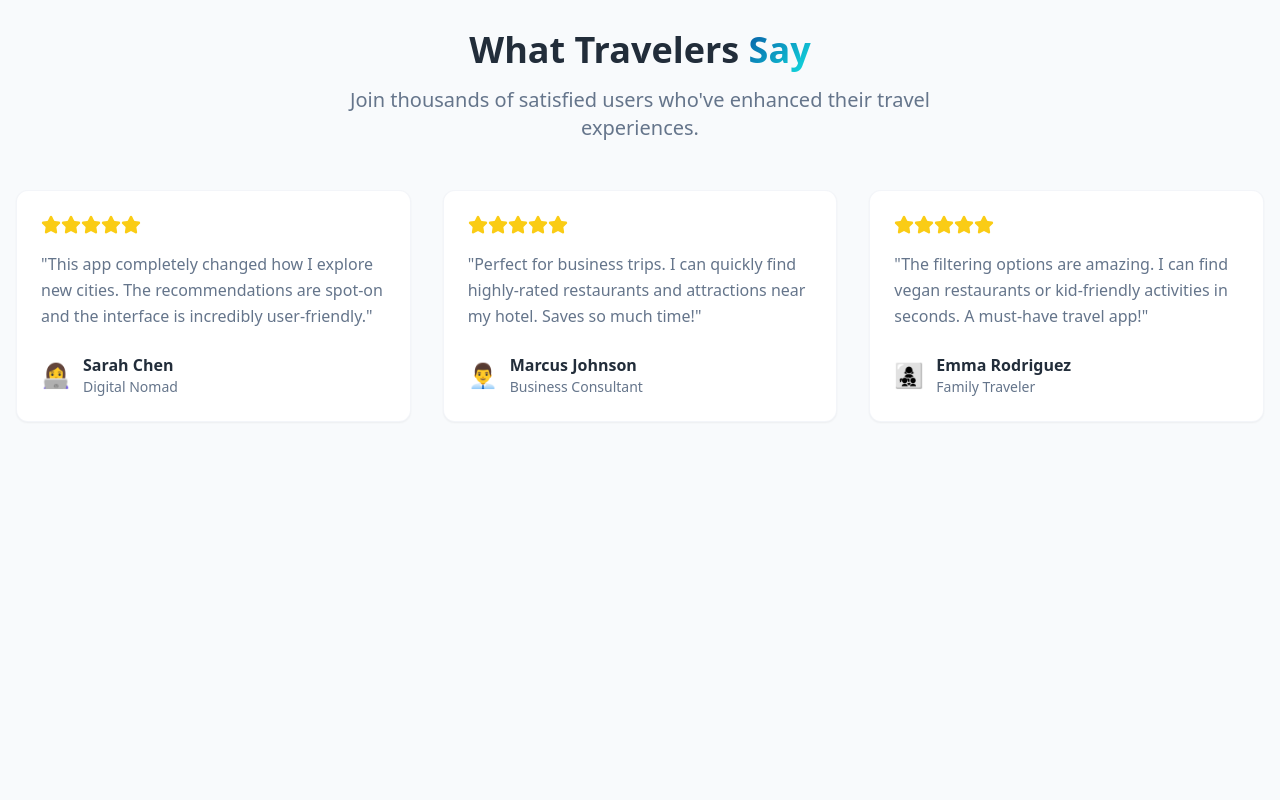
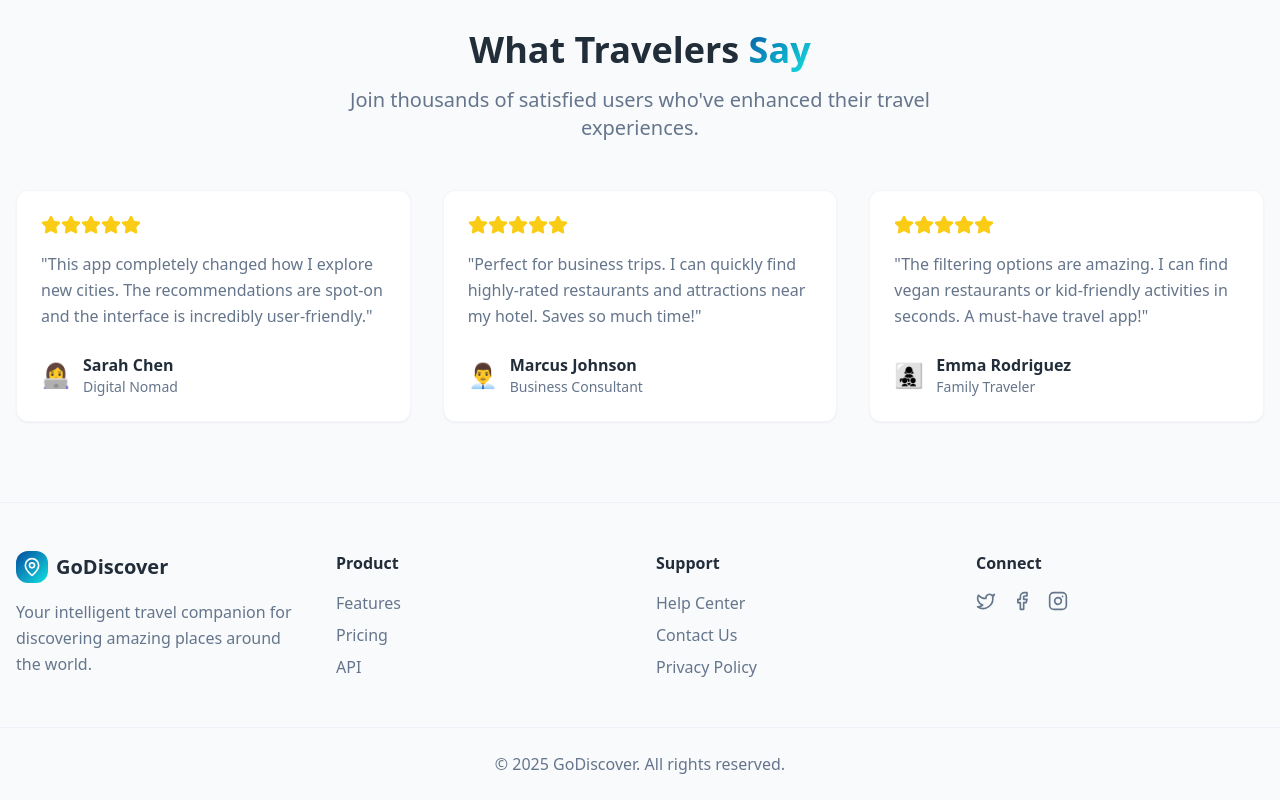
Before and after one commit to behnamac/go-discover-app, a React (Vite) app: page / in a window 1280 px wide. Shown: the part 2431-3231 px from the top of the page. Before the commit the page ends 2933 px from the top, so only its background shows below. Built offline with nearby package versions, Linux system fonts and the light colour scheme.

Commit message:
Add Footer component to Index page

```diff
--- /dev/null
+++ b/src/components/Layout/Footer.tsx
@@ -0,0 +1,112 @@
+import { MapPin, Twitter, Facebook, Instagram } from "lucide-react";
+
+const Footer = () => {
+  return (
+    <footer className="bg-background border-t border-border/40">
+      {/* Main Footer Content */}
+      <div className="container mx-auto px-4 py-12">
+        <div className="grid grid-cols-1 md:grid-cols-4 gap-8">
+          {/* Company Information */}
+          <div className="space-y-4">
+            <div className="flex items-center space-x-2">
+              <div className="flex items-center justify-center h-8 w-8 rounded-lg bg-gradient-hero">
+                <MapPin className="h-5 w-5 text-primary-foreground" />
+              </div>
+              <span className="text-xl font-bold text-foreground">
+                GoDiscover
+              </span>
+            </div>
+            <p className="text-muted-foreground leading-relaxed">
+              Your intelligent travel companion for discovering amazing places around the world.
+            </p>
+          </div>
+
+          {/* Product Links */}
+          <div className="space-y-4">
+            <h3 className="font-semibold text-foreground">Product</h3>
+            <ul className="space-y-2">
+              <li>
+                <a href="#" className="text-muted-foreground hover:text-foreground transition-colors">
+                  Features
+                </a>
+              </li>
+              <li>
+                <a href="#" className="text-muted-foreground hover:text-foreground transition-colors">
+                  Pricing
+                </a>
+              </li>
+              <li>
+                <a href="#" className="text-muted-foreground hover:text-foreground transition-colors">
+                  API
+                </a>
+              </li>
+            </ul>
+          </div>
+
+          {/* Support Links */}
+          <div className="space-y-4">
+            <h3 className="font-semibold text-foreground">Support</h3>
+            <ul className="space-y-2">
+              <li>
+                <a href="#" className="text-muted-foreground hover:text-foreground transition-colors">
+                  Help Center
+                </a>
+              </li>
+              <li>
+                <a href="#" className="text-muted-foreground hover:text-foreground transition-colors">
+                  Contact Us
+                </a>
+              </li>
+              <li>
+                <a href="#" className="text-muted-foreground hover:text-foreground transition-colors">
+                  Privacy Policy
+                </a>
+              </li>
+            </ul>
+          </div>
+
+          {/* Connect/Social Media */}
+          <div className="space-y-4">
+            <h3 className="font-semibold text-foreground">Connect</h3>
+            <div className="flex space-x-4">
+              <a
+                href="#"
+                className="text-muted-foreground hover:text-foreground transition-colors"
+                aria-label="Twitter"
+              >
+                <Twitter className="h-5 w-5" />
+              </a>
+              <a
+                href="#"
+                className="text-muted-foreground hover:text-foreground transition-colors"
+                aria-label="Facebook"
+              >
+                <Facebook className="h-5 w-5" />
+              </a>
+              <a
+                href="#"
+                className="text-muted-foreground hover:text-foreground transition-colors"
+                aria-label="Instagram"
+              >
+                <Instagram className="h-5 w-5" />
+              </a>
+            </div>
+          </div>
+        </div>
+      </div>
+
+      {/* Copyright Section */}
+      <div className="border-t border-border/40">
+        <div className="container mx-auto px-4 py-6">
+          <div className="text-center">
+            <p className="text-muted-foreground">
+              © 2025 GoDiscover. All rights reserved.
+            </p>
+          </div>
+        </div>
+      </div>
+    </footer>
+  );
+};
+
+export default Footer;
--- a/src/pages/Index.tsx
+++ b/src/pages/Index.tsx
@@ -3,6 +3,7 @@ import HeroSection from "@/components/Home/HeroSection";
 import FeaturesSection from "@/components/Home/CategorySection";
 import MapSection from "@/components/Home/MapSection";
 import TestimonialsSection from "@/components/Home/TestimonialsSection";
+import Footer from "@/components/Layout/Footer";
 
 const Index = () => {
   return (
@@ -13,8 +14,8 @@ const Index = () => {
         <FeaturesSection />
         <MapSection />
         <TestimonialsSection />
-        {/* <Footer /> */}
       </main>
+      <Footer />
     </div>
   );
 };
```
